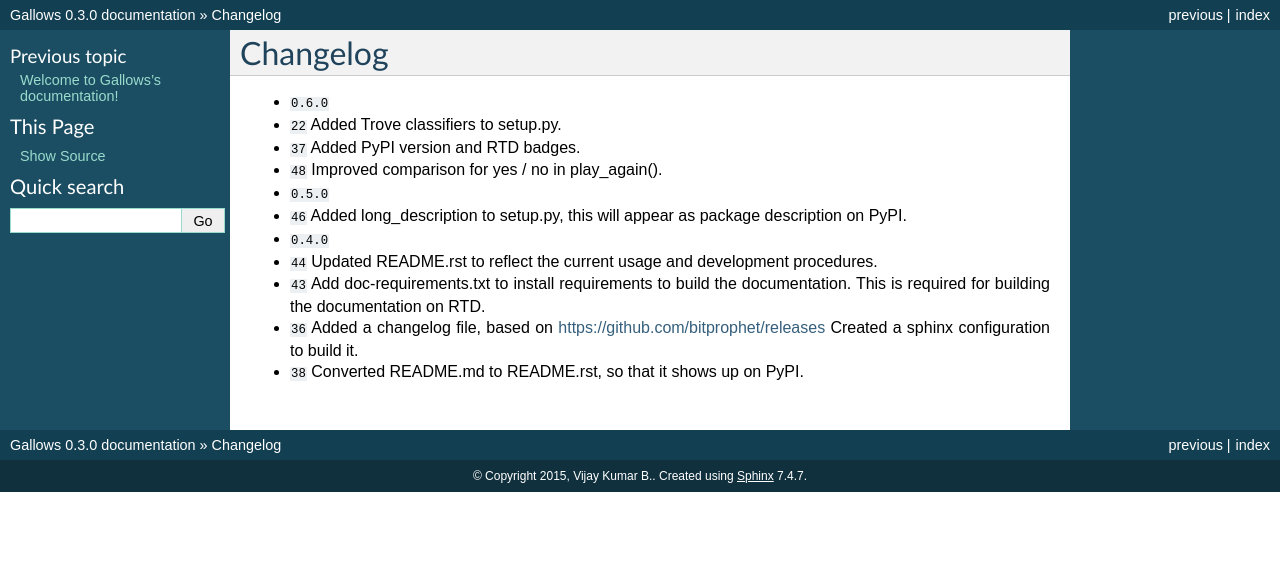
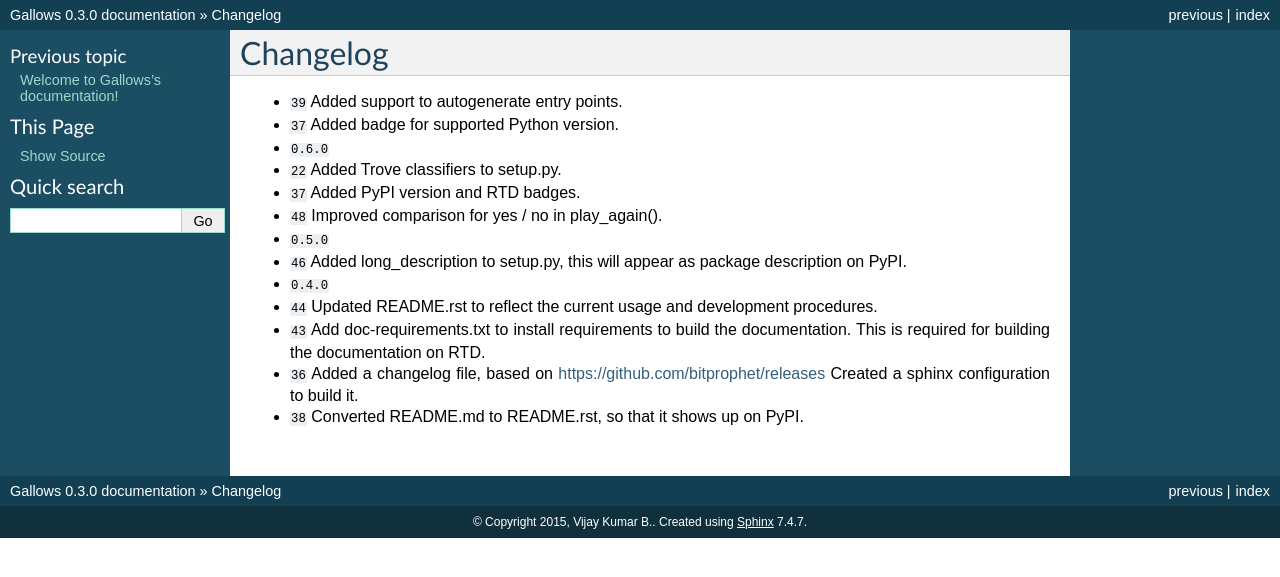
Before and after one commit to Chennaipy/hangman, a Sphinx documentation site: the page built from doc/changelog.rst, in a window 1280 px wide. Shown: the top 577 px of the page. Built offline with Sphinx 7.4.7, drawn with Linux system fonts in a browser that asks for light colours; cross-references to code outside the pages are shown as plain code.

Commit message:
Updated changelog.

```diff
--- a/doc/changelog.rst
+++ b/doc/changelog.rst
@@ -1,5 +1,9 @@
 Changelog
 =========
+
+* :feature:`39` Added support to autogenerate entry points.
+
+* :support:`37` Added badge for supported Python version.
 
 * :release:`0.6.0 <14-02-2015>`
 
```
